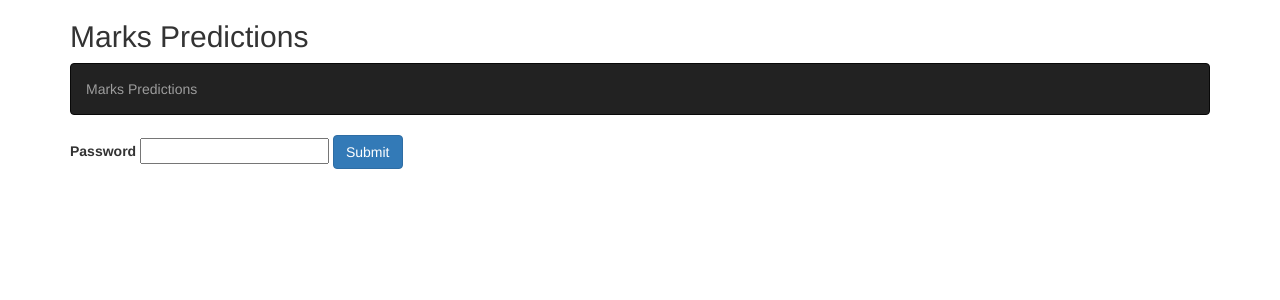
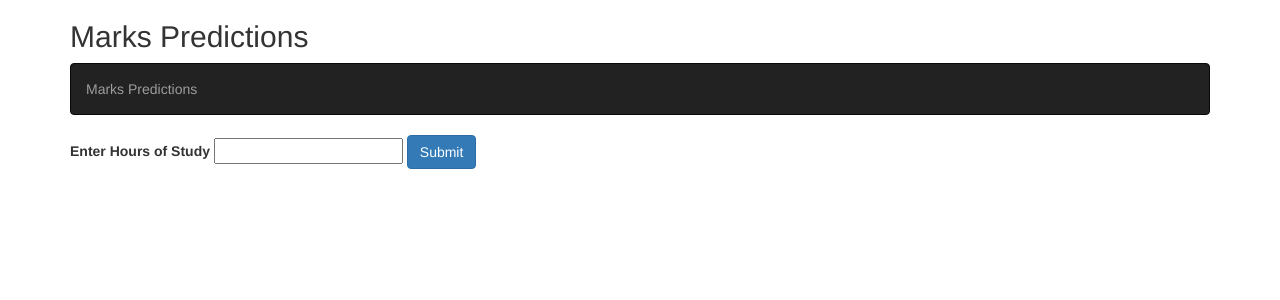
Before and after one commit to popeye98/Heroku-Push, a Flask app: page / in a window 1280 px wide. Shown: the top 300 px of the page. Run offline with Flask 2, Linux system fonts and the light colour scheme; parts of the project's set-up code (start-up, migrations or seed data) failed here and were passed over; some libraries are stand-ins or nearby versions.

Commit message:
improved ui

```diff
--- a/templates/index.html
+++ b/templates/index.html
@@ -31,7 +31,7 @@
 
 <form class="form-inline" action="/" method="post">
   <div class="form-group">
-    <label for="inputPassword6">Password</label>
+    <label for="inputPassword6">Enter Hours of Study</label>
     <input type="text" id="inputPassword6" name="hours" aria-describedby="passwordHelpInline">
     <button type="submit" class="btn btn-primary">Submit</button>
   </div>
```
